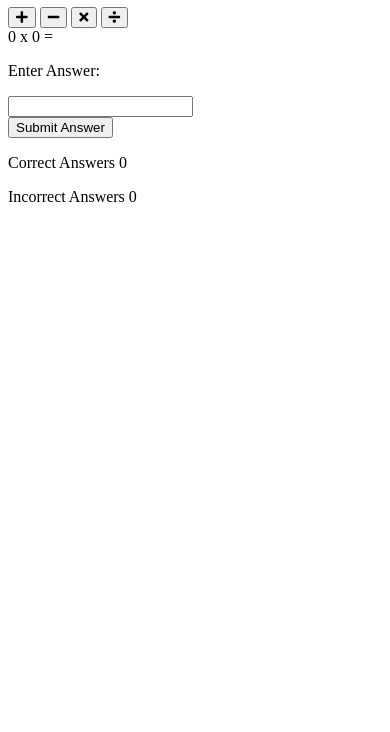
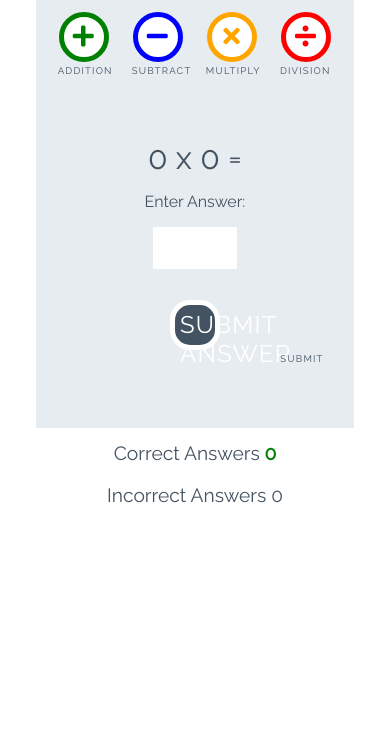
Before and after one commit to Sherrif-Isam/love-math, a plain HTML site: page index.html in a window 390 px wide. Shown: the part 112-844 px from the top of the page. Drawn offline with Linux system fonts and the light colour scheme.

Commit message:
Added style to html

```diff
--- a/assets/css/style.css
+++ b/assets/css/style.css
@@ -0,0 +1,252 @@
+/* --------- Global style */
+
+body {
+    background-color: white;
+    font-family: "Raleway", sans-serif;
+    color: #445361;
+    text-align: center;
+}
+
+/* --------- Heading */
+
+.heading {
+    text-align: center;
+    font-size: 2.5rem;
+}
+
+.logo {
+    height: 40px;
+    padding-right: 5px;
+}
+
+/* --------- Game layout */
+
+.game-area {
+    background-color: #E6ECF0;
+    box-sizing: border-box;
+    width: 85%;
+    height: 65vh;
+    max-height: 450px;
+    max-width: 830px;
+    margin-left: auto;
+    margin-right: auto;
+    padding: 1%;
+}
+
+.question-area {
+    width: 50%;
+    font-size: 2rem;
+    margin: auto;
+    padding: 50px 0;
+}
+
+.question-area span {
+    padding: 0 15px;
+}
+
+.score-area {
+    margin: 5px auto;
+    width: 60%;
+    font-size: 1.2rem;
+}
+
+.controls-area {
+    width: 85%;
+    margin: 30px auto;
+}
+
+#score {
+    color: green;
+    font-weight: bold;
+}
+
+#incorrect {
+    color: red;
+    font-weight: bold;
+}
+
+.answer-message {
+    display: none;
+    font-size: 1rem;
+}
+
+#answer-box {
+    border: none;
+    color: #445361;
+    display: inline-block;
+    height: 40px;
+    width: 80px;
+    font-size: 1.2rem;
+}
+
+.scores {
+    display: inline-block;
+    padding: 25px;
+}
+
+/* --------- Buttons */
+
+.btn {
+    width: 220px;
+    height: 60px;
+    font-family: "Raleway", sans-serif;
+    text-transform: uppercase;
+    letter-spacing: 1.2px;
+    color: white;
+}
+
+.btn:focus {
+    outline: none;
+}
+
+.btn--big {
+    padding-top: 10px;
+    border-radius: 50%;
+    background-color: white;
+    border: 10px solid;
+    width: 100px;
+    height: 100px;
+    font-size: 3.2rem;
+    margin: 0 30px;
+    transition: all 0.5s;
+}
+
+.btn--big::after{
+    content: attr(data-type);
+    font-size: 1 rem;
+    color:#445361;
+    position:relative;
+    left: -0.5 em;
+}
+
+.btn--blue {
+    border-color: blue;
+    color: blue;
+}
+
+.btn--blue:active,
+.btn--blue:hover {
+    background-color: darkblue;
+    color: white;
+}
+
+.btn--orange {
+    border-color: orange;
+    color: orange;
+}
+
+.btn--orange:active,
+.btn--orange:hover {
+    background-color: darkorange;
+    color: white;
+}
+
+.btn--red {
+    border-color: red;
+    color: red;
+}
+
+.btn--red:active,
+.btn--red:hover {
+    background-color: darkred;
+    color: white;
+}
+
+.btn--green {
+    border-color: green;
+    color: green;
+}
+
+.btn--green:active,
+.btn--green:hover {
+    background-color: darkgreen;
+    color: white;
+}
+
+.btn--gray {
+    margin-top: 25px;
+    background-color: #445361;
+    border: 1px transparent;
+    border-radius: 20px;
+}
+
+.btn--gray:active,
+.btn--gray:hover {
+    background-color: #0d1013;
+}
+
+/* --------- Media queries */
+
+@media (max-width: 414px) {
+    .controls-area {
+        width: 100%;
+    }
+
+    .btn--big {
+        margin: 0 10px;
+        padding: 5px;
+        border: 5px solid;
+        width: 50px;
+        height: 50px;
+        font-size: 1.5rem;
+    }
+
+    .btn--big::after {
+        font-size: 0.6rem;
+        left: -0.7rem;
+    }
+
+    .question-area {
+        padding: 10% 0;
+        width: 100%;
+    }
+
+    .question-area span {
+        padding: 0;
+    }
+
+    .answer-message {
+        display: block;
+    }
+
+    #answer-box {
+        display: block;
+        margin: 0 auto;
+    }
+    .btn--gray {
+        margin-top: 0;
+    }
+
+    .score-area {
+        width: 100%;
+    }
+
+    .scores {
+        margin: 0.5em auto;
+        display: block;
+        padding: 5px;
+    }
+
+    .heading {
+        font-size: 2rem;
+    }
+}
+
+@media (max-width: 320px) {
+    .game-area {
+        height: 70vh;
+    }
+
+    .controls-area {
+        width: 75%;
+        margin: 10px auto;
+    }
+
+    .btn--big {
+        margin: 10px 10px;
+    }
+    .question-area {
+        padding: 10px 0;
+    }
+
+}
--- a/index.html
+++ b/index.html
@@ -21,16 +21,16 @@
     <div class = "game-area">
 
         <div class = "controls-area">
-            <button class="btn btn--big btn--green">
+            <button data-type="addition" class="btn btn--big btn--green">
                 <i class="fas fa-plus"></i>
             </button>
-            <button class="btn btn--big btn--blue">
+            <button data-type="subtract" class="btn btn--big btn--blue">
                 <i class="fas fa-minus"></i>
             </button>
-            <button class="btn btn--big btn--orange">
+            <button data-type="multiply" class="btn btn--big btn--orange">
                 <i class="fas fa-times"></i>
             </button>
-            <button class="btn btn--big btn--red">
+            <button data-type="division" class="btn btn--big btn--red">
                 <i class="fas fa-divide"></i>
             </button>
         </div>
@@ -43,7 +43,7 @@
             <p class = "answer-message">Enter Answer:</p>
             <input id = "answer-box" type = "number">
         </div>
-        <button class="btn btn--big btn--gray">Submit Answer</button>
+        <button data-type="submit" class="btn btn--big btn--gray">Submit Answer</button>
 
 
     </div>
```
